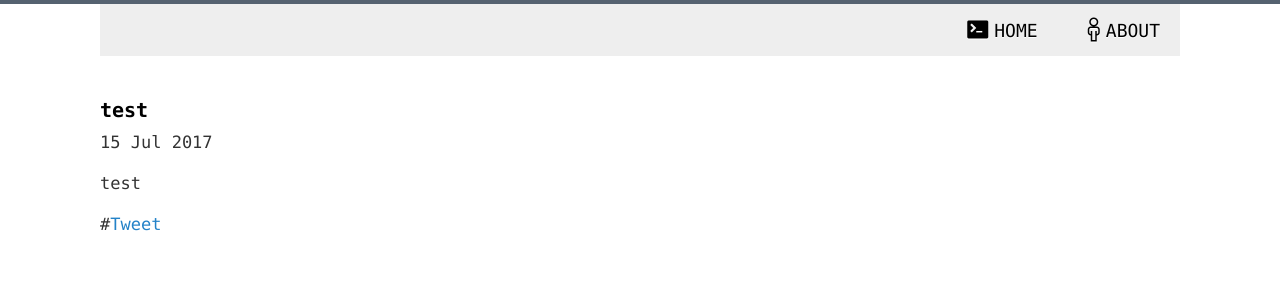
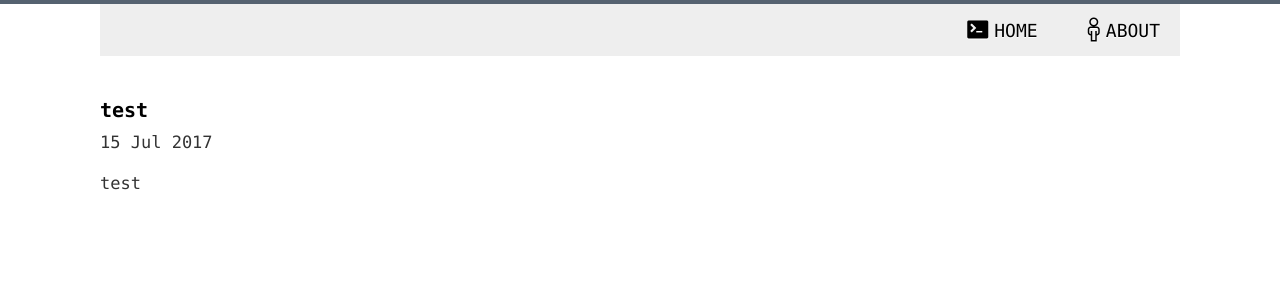
Before and after one commit to liu2gou/13018006900.github.io, a Jekyll site: the page built from _posts/2017-07-15-test.md, in a window 1280 px wide. Shown: the top 300 px of the page. Built offline with Jekyll 4.4.1, drawn with Linux system fonts in a browser that asks for light colours; comment, search, counter and statistics services are not loaded.

Commit message:
Update post.html

```diff
--- a/_layouts/post.html
+++ b/_layouts/post.html
@@ -16,7 +16,7 @@ layout: default
     </div>
 {% endif %}
 
-#<a href="https://twitter.com/share" class="twitter-share-button" data-via="{{ site.owner.twitter }}" data-size="large" data-hashtags="{{site.name}}">Tweet</a>
+
 <script>!function(d,s,id){var js,fjs=d.getElementsByTagName(s)[0],p=/^http:/.test(d.location)?'http':'https';if(!d.getElementById(id)){js=d.createElement(s);js.id=id;js.src=p+'://platform.twitter.com/widgets.js';fjs.parentNode.insertBefore(js,fjs);}}(document, 'script', 'twitter-wjs');</script>
 
 {% if site.disqus_shortname %}
```
